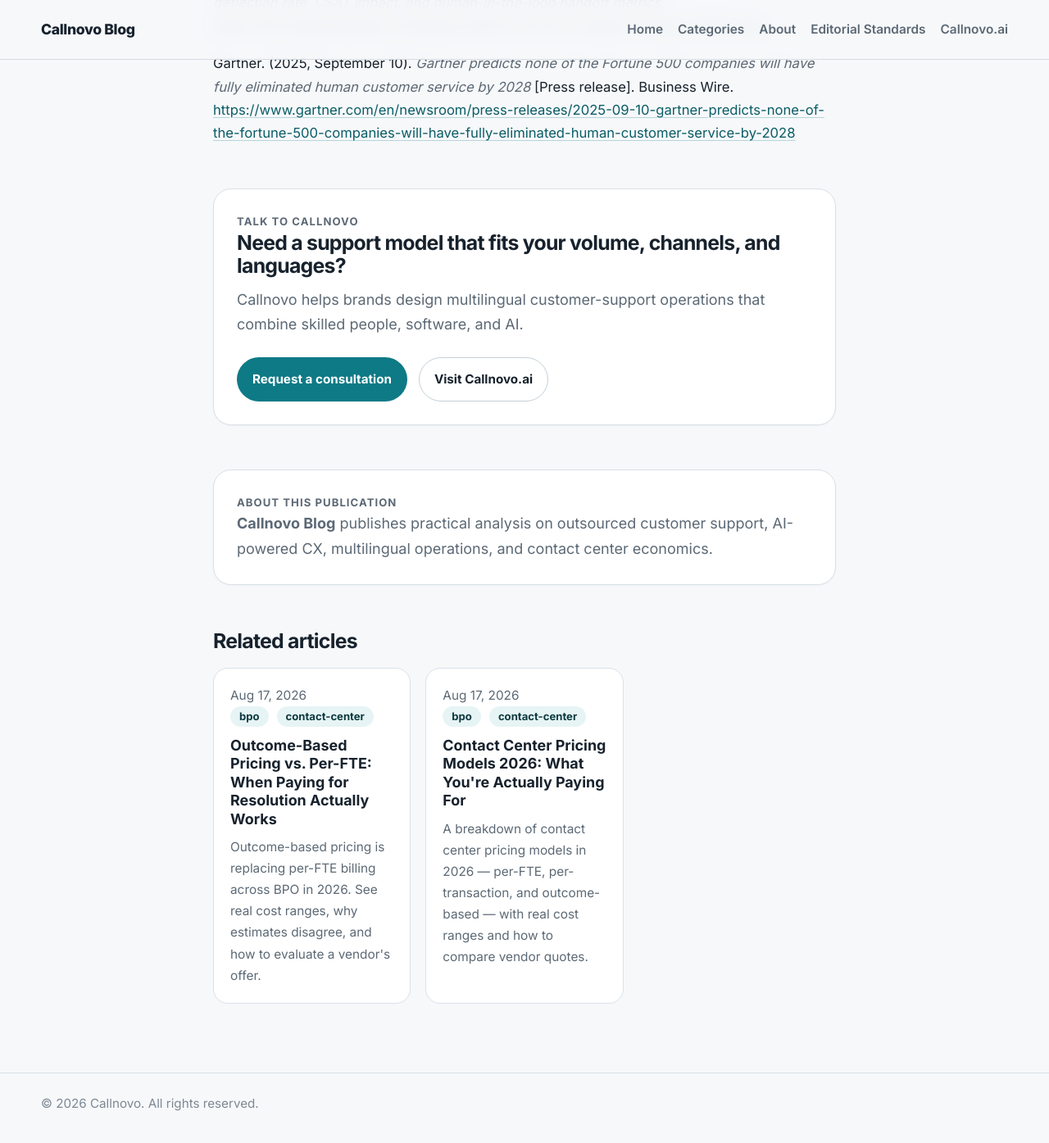
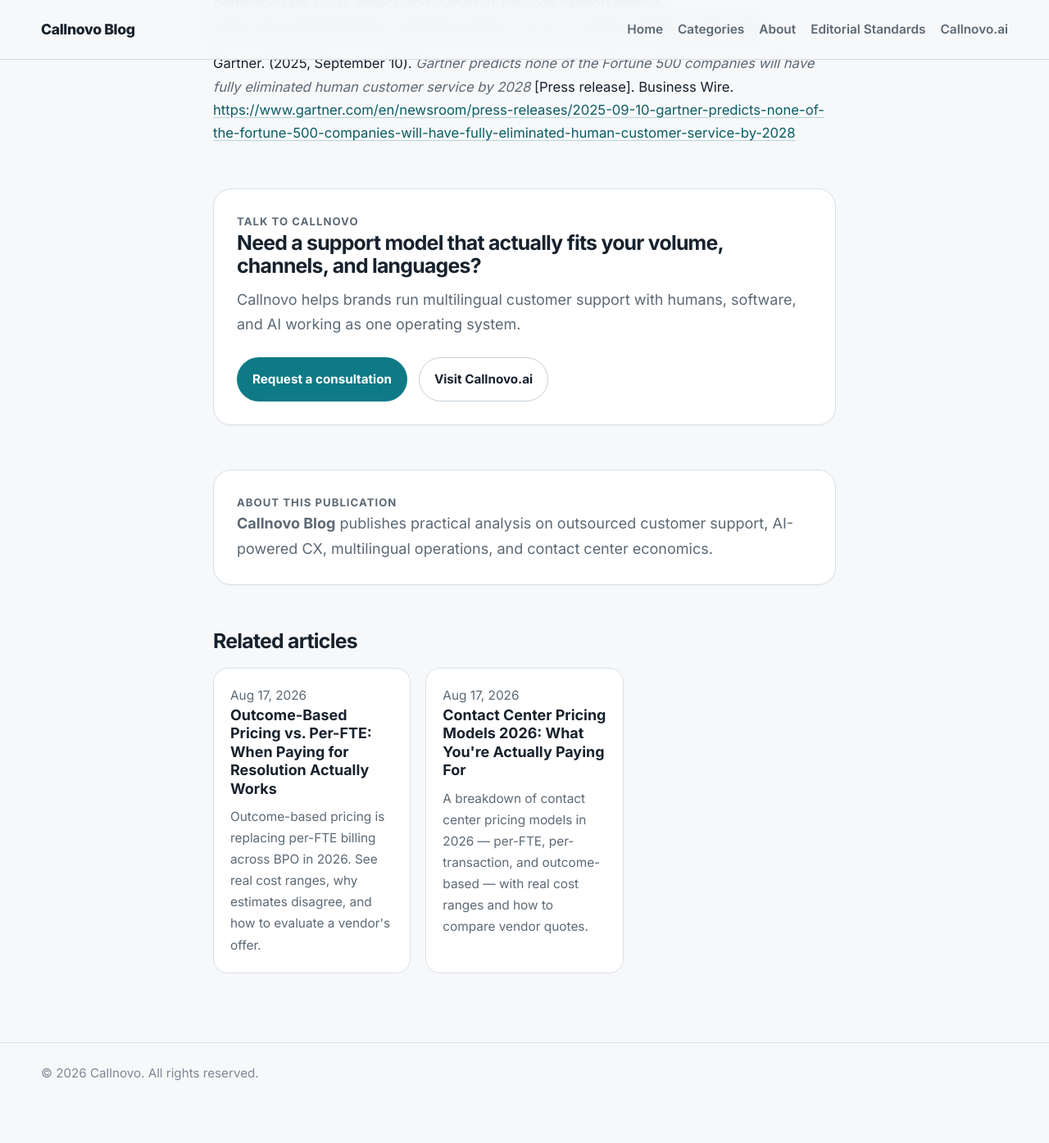
Before and after one commit to callnovo-cc/blog, a Jekyll site: the page built from _posts/2026-08-17-ai-human-hybrid-customer-support.md, in a window 1280 px wide and 1400 px high, scrolled down 7463 px. Shown: the top 1395 px of the window at 82% size. Built offline with Jekyll 4.4.1, drawn with Linux system fonts in a browser that asks for light colours; after the commit the page ends 8826 px from its top, so only the background shows below that.

Commit message:
Update post.html

```diff
--- a/_layouts/post.html
+++ b/_layouts/post.html
@@ -1,35 +1,6 @@
 ---
 layout: default
 ---
-
-{% assign canonical_url = page.url | absolute_url %}
-{% assign article_image = page.image | default: site.image %}
-
-<script type="application/ld+json">
-{
-  "@context": "https://schema.org",
-  "@type": "BlogPosting",
-  "mainEntityOfPage": {
-    "@type": "WebPage",
-    "@id": {{ canonical_url | jsonify }}
-  },
-  "headline": {{ page.title | jsonify }},
-  "description": {{ page.description | default: site.description | strip_html | normalize_whitespace | jsonify }},
-  "datePublished": "{{ page.date | date_to_xmlschema }}",
-  "dateModified": "{{ page.last_modified_at | default: page.date | date_to_xmlschema }}",
-  "author": {
-    "@type": "Organization",
-    "name": {{ page.author | default: site.author.name | jsonify }},
-    "url": "https://callnovo.ai/"
-  },
-  "publisher": {
-    "@type": "Organization",
-    "name": "Callnovo Contact Center",
-    "url": "https://callnovo.ai/"
-  }{% if article_image %},
-  "image": {{ article_image | absolute_url | jsonify }}{% endif %}
-}
-</script>
 
 <article class="article-wrap">
   <div class="site-shell site-shell-article">
@@ -51,12 +22,6 @@
       {% endif %}
     </header>
 
-    {% if page.image %}
-      <figure class="article-featured-image">
-        <img src="{{ page.image | relative_url }}" alt="{{ page.image_alt | default: page.title }}">
-      </figure>
-    {% endif %}
-
     <div class="article-body">
       {{ content }}
     </div>
@@ -64,9 +29,8 @@
     <section class="article-cta">
       <div class="article-cta-box">
         <p class="cta-eyebrow">Talk to Callnovo</p>
-        <h2>Need a support model that fits your volume, channels, and languages?</h2>
-        <p>Callnovo helps brands design multilingual customer-support operations that combine skilled people, software, and AI.</p>
-
+        <h2>Need a support model that actually fits your volume, channels, and languages?</h2>
+        <p>Callnovo helps brands run multilingual customer support with humans, software, and AI working as one operating system.</p>
         <div class="hero-actions">
           <a class="button button-primary" href="https://callnovo.ai/contact/" target="_blank" rel="noopener noreferrer">Request a consultation</a>
           <a class="button button-secondary" href="https://callnovo.ai/" target="_blank" rel="noopener noreferrer">Visit Callnovo.ai</a>
@@ -85,22 +49,11 @@
     {% if related_posts and related_posts.size > 0 %}
     <section class="related-posts">
       <h2>Related articles</h2>
-
       <div class="related-grid">
         {% for post in related_posts %}
           <article class="related-card">
             <p class="post-meta">{{ post.date | date: "%b %-d, %Y" }}</p>
-
-              {% if post.categories %}
-                <div class="tag-row tag-row-compact">
-                  {% for category in post.categories limit:2 %}
-                    <a class="tag" href="{{ '/categories/' | relative_url }}#{{ category | slugify }}">{{ category }}</a>
-                  {% endfor %}
-                </div>
-              {% endif %}
-
             <h3><a href="{{ post.url | relative_url }}">{{ post.title }}</a></h3>
-
             {% if post.description %}
               <p>{{ post.description }}</p>
             {% endif %}
```
Lines whose indentation alone changed are shown as unchanged.
